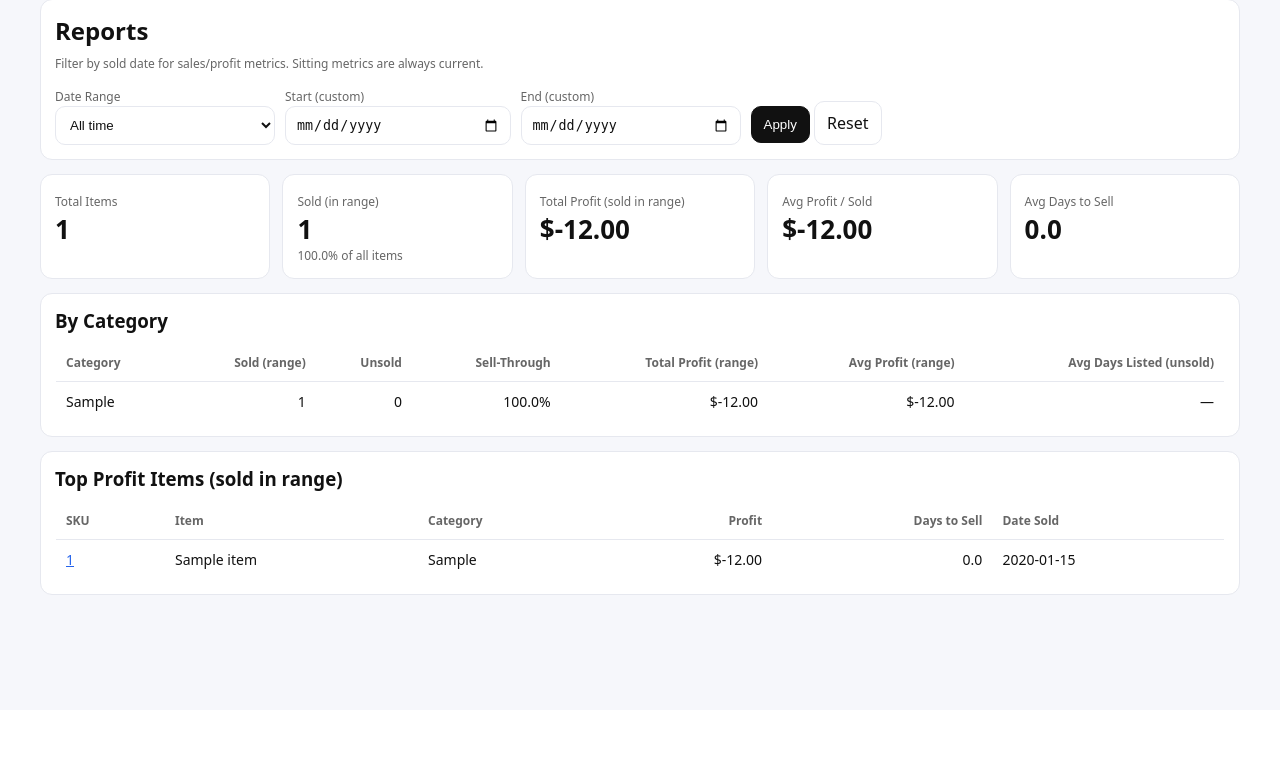
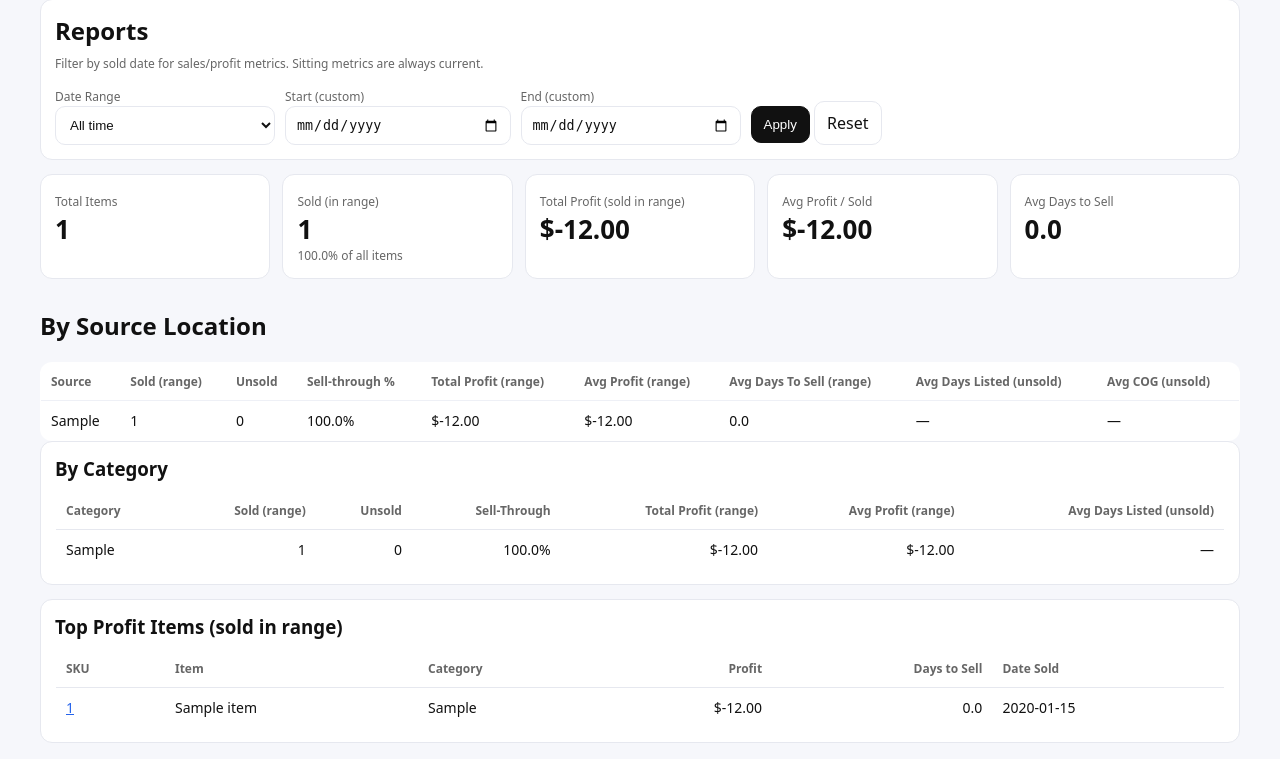
Before and after one commit to xyciasav/ebay-tracker, a Flask app: page /reports in a window 1280 px wide. Shown: the part 90-849 px from the top of the page. Before the commit the page ends 685 px from the top, so only its background shows below. Run offline with Flask 3, Linux system fonts and the light colour scheme; tables that the repository leaves empty hold one stand-in row (values such as "Sample post").

Commit message:
Added new report for source data

```diff
--- a/app.py
+++ b/app.py
@@ -55,7 +55,6 @@ def get_distinct_values(model, column):
             .all()
         )
     except Exception:
-        # Common case: sqlite schema not migrated yet (no such column)
         return []
 
     values = []
@@ -76,16 +75,12 @@ def process_image(path: str, max_size: int = 1600):
     try:
         img = Image.open(path)
         img = ImageOps.exif_transpose(img)  # auto-rotate correctly
+        img.thumbnail((max_size, max_size))  # longest side <= max_size
 
-        # Resize (keeps aspect ratio). Longest side becomes <= max_size.
-        img.thumbnail((max_size, max_size))
-
-        # Convert to a safe mode for saving
         if img.mode not in ("RGB", "L"):
             img = img.convert("RGB")
 
         img.save(path, optimize=True, quality=85)
-
     except Exception as e:
         print(f"Image processing failed for {path}: {e}")
 
@@ -100,12 +95,11 @@ def ensure_sqlite_column(table_name: str, column_name: str, column_type_sql: str
         if db.engine.dialect.name != "sqlite":
             return
 
-        # Does the table exist?
         table_info = db.session.execute(text(f"PRAGMA table_info({table_name})")).fetchall()
         if not table_info:
             return
 
-        existing_cols = {row[1] for row in table_info}  # row[1] is column name
+        existing_cols = {row[1] for row in table_info}
         if column_name in existing_cols:
             return
 
@@ -113,7 +107,6 @@ def ensure_sqlite_column(table_name: str, column_name: str, column_type_sql: str
         db.session.commit()
         print(f"[migrate] Added column {table_name}.{column_name} ({column_type_sql})")
     except Exception as e:
-        # Don't kill the app if migration fails; log it so you can see it in docker logs
         print(f"[migrate] Failed to ensure column {table_name}.{column_name}: {e}")
 
 
@@ -121,28 +114,21 @@ def create_app():
     app = Flask(__name__)
     app.secret_key = os.environ.get("FLASK_SECRET_KEY", "dev-secret-change-me")
 
-    # DB URI can be overridden in Docker
     app.config["SQLALCHEMY_DATABASE_URI"] = os.environ.get(
         "SQLALCHEMY_DATABASE_URI",
         "sqlite:///ebay_tracker.db",
     )
     app.config["SQLALCHEMY_TRACK_MODIFICATIONS"] = False
 
-    # Upload folder can be overridden in Docker
     default_uploads_dir = Path(app.root_path) / "uploads" / "items"
     upload_folder = os.environ.get("UPLOAD_FOLDER", str(default_uploads_dir))
     app.config["UPLOAD_FOLDER"] = upload_folder
-
-    # Ensure upload folder exists
     Path(app.config["UPLOAD_FOLDER"]).mkdir(parents=True, exist_ok=True)
 
     db.init_app(app)
 
     with app.app_context():
         db.create_all()
-
-        # ✅ Ensure the new column exists in SQLite without nuking your DB.
-        # (This prevents: sqlite3.OperationalError: no such column: items.source_location)
         ensure_sqlite_column("items", "source_location", "TEXT")
 
     @app.route("/uploads/items/<path:filename>")
@@ -203,7 +189,6 @@ def create_app():
 
         today = datetime.utcnow().date()
 
-        # Resolve range -> start/end dates (inclusive)
         start_date = None
         end_date = None
 
@@ -235,7 +220,7 @@ def create_app():
         else:
             range_key = "all"
 
-        # Build sold-date filters (used for sold/profit metrics)
+        # Sold-date filters (inclusive)
         sold_date_filters = []
         if start_date:
             sold_date_filters.append(Item.date_sold.isnot(None))
@@ -244,7 +229,6 @@ def create_app():
             sold_date_filters.append(Item.date_sold.isnot(None))
             sold_date_filters.append(Item.date_sold <= end_date)
 
-        # Helpers
         def nz(col):
             return func.coalesce(col, 0.0)
 
@@ -262,6 +246,7 @@ def create_app():
         )
 
         category_col = func.coalesce(Item.category, "Uncategorized")
+        source_col = func.coalesce(Item.source_location, "Unknown")
 
         # -----------------------------
         # KPIs
@@ -281,8 +266,8 @@ def create_app():
         )
         if sold_date_filters:
             total_profit_q = total_profit_q.filter(*sold_date_filters)
+        total_profit = float(total_profit_q.scalar() or 0.0)
 
-        total_profit = float(total_profit_q.scalar() or 0.0)
         avg_profit_per_sold = (total_profit / sold_items) if sold_items else 0.0
 
         avg_days_to_sell_q = (
@@ -296,7 +281,7 @@ def create_app():
         avg_days_to_sell = float(avg_days_to_sell) if avg_days_to_sell is not None else 0.0
 
         # -----------------------------
-        # Category counts (all items, current inventory)
+        # By Category (existing)
         # -----------------------------
         sold_count_all = func.sum(case((Item.sold.is_(True), 1), else_=0))
         unsold_count = func.sum(case((Item.sold.is_(False), 1), else_=0))
@@ -333,9 +318,6 @@ def create_app():
                 "avg_days_listed_unsold": float(r.avg_days_listed_unsold) if r.avg_days_listed_unsold is not None else None,
             }
 
-        # -----------------------------
-        # Sold metrics by category (sold in range)
-        # -----------------------------
         sold_metrics_q = (
             db.session.query(
                 category_col.label("category"),
@@ -358,7 +340,6 @@ def create_app():
                 "avg_profit": float(r.avg_profit) if r.avg_profit is not None else 0.0,
             }
 
-        # Merge
         by_category = []
         all_cats = sorted(set(list(counts_map.keys()) + list(sold_map.keys())))
         for cat in all_cats:
@@ -381,8 +362,100 @@ def create_app():
                     "avg_days_listed_unsold": c.get("avg_days_listed_unsold"),
                 }
             )
+        by_category.sort(key=lambda x: (x["sold_count"], x["total_profit"]), reverse=True)
 
-        by_category.sort(key=lambda x: (x["sold_count"], x["total_profit"]), reverse=True)
+        # -----------------------------
+        # ✅ NEW: By Source Location
+        # -----------------------------
+        # Inventory / sitting stats by source (all items)
+        rows_source_counts = (
+            db.session.query(
+                source_col.label("source"),
+                func.sum(case((Item.sold.is_(True), 1), else_=0)).label("sold_count_all"),
+                func.sum(case((Item.sold.is_(False), 1), else_=0)).label("unsold_count"),
+                func.count(Item.sku).label("total_count"),
+                func.avg(
+                    case(
+                        (
+                            (Item.sold.is_(False)) & (Item.date_listed.isnot(None)),
+                            func.julianday(func.current_date()) - func.julianday(Item.date_listed),
+                        ),
+                        else_=None,
+                    )
+                ).label("avg_days_listed_unsold"),
+                func.avg(
+                    case(
+                        ((Item.sold.is_(False)) & (Item.cog.isnot(None)), Item.cog),
+                        else_=None,
+                    )
+                ).label("avg_cog_unsold"),
+            )
+            .group_by(source_col)
+            .all()
+        )
+
+        source_counts_map = {}
+        for r in rows_source_counts:
+            source_counts_map[r.source] = {
+                "source": r.source,
+                "unsold_count": int(r.unsold_count or 0),
+                "total_count": int(r.total_count or 0),
+                "avg_days_listed_unsold": float(r.avg_days_listed_unsold) if r.avg_days_listed_unsold is not None else None,
+                "avg_cog_unsold": float(r.avg_cog_unsold) if r.avg_cog_unsold is not None else None,
+            }
+
+        # Sold/profit stats by source (sold in range)
+        sold_source_q = (
+            db.session.query(
+                source_col.label("source"),
+                func.count(Item.sku).label("sold_count"),
+                func.coalesce(func.sum(profit_expr), 0.0).label("total_profit"),
+                func.avg(profit_expr).label("avg_profit"),
+                func.avg(days_to_sell_expr).label("avg_days_to_sell"),
+            )
+            .filter(Item.sold.is_(True))
+        )
+        if sold_date_filters:
+            sold_source_q = sold_source_q.filter(*sold_date_filters)
+
+        sold_source_rows = sold_source_q.group_by(source_col).all()
+
+        sold_source_map = {}
+        for r in sold_source_rows:
+            sold_source_map[r.source] = {
+                "sold_count": int(r.sold_count or 0),
+                "total_profit": float(r.total_profit or 0.0),
+                "avg_profit": float(r.avg_profit) if r.avg_profit is not None else 0.0,
+                "avg_days_to_sell": float(r.avg_days_to_sell) if r.avg_days_to_sell is not None else None,
+            }
+
+        # Merge into by_source list
+        by_source = []
+        all_sources = sorted(set(list(source_counts_map.keys()) + list(sold_source_map.keys())))
+        for src in all_sources:
+            c = source_counts_map.get(src, {"unsold_count": 0, "total_count": 0, "avg_days_listed_unsold": None, "avg_cog_unsold": None})
+            s = sold_source_map.get(src, {"sold_count": 0, "total_profit": 0.0, "avg_profit": 0.0, "avg_days_to_sell": None})
+
+            total_count_val = int(c.get("total_count") or 0)
+            sold_count_val = int(s.get("sold_count") or 0)
+            sold_rate_pct_src = (sold_count_val * 100.0 / total_count_val) if total_count_val else 0.0
+
+            by_source.append(
+                {
+                    "source": src,
+                    "sold_count": sold_count_val,
+                    "unsold_count": int(c.get("unsold_count") or 0),
+                    "sold_rate_pct": float(sold_rate_pct_src),
+                    "total_profit": float(s.get("total_profit") or 0.0),
+                    "avg_profit": float(s.get("avg_profit") or 0.0),
+                    "avg_days_to_sell": s.get("avg_days_to_sell"),
+                    "avg_days_listed_unsold": c.get("avg_days_listed_unsold"),
+                    "avg_cog_unsold": c.get("avg_cog_unsold"),
+                }
+            )
+
+        # Order: best profit sources first (then sold count)
+        by_source.sort(key=lambda x: (x["total_profit"], x["sold_count"]), reverse=True)
 
         # -----------------------------
         # Top profit items (sold in range)
@@ -392,6 +465,7 @@ def create_app():
                 Item.sku,
                 Item.item_name,
                 category_col.label("category"),
+                source_col.label("source"),
                 profit_expr.label("profit"),
                 days_to_sell_expr.label("days_to_sell"),
                 Item.date_sold.label("date_sold"),
@@ -410,6 +484,7 @@ def create_app():
                     "sku": r.sku,
                     "item_name": r.item_name,
                     "category": r.category,
+                    "source": r.source,
                     "profit": float(r.profit or 0.0),
                     "days_to_sell": float(r.days_to_sell) if r.days_to_sell is not None else None,
                     "date_sold": r.date_sold.isoformat() if r.date_sold else None,
@@ -429,6 +504,7 @@ def create_app():
             "reports.html",
             kpis=kpis,
             by_category=by_category,
+            by_source=by_source,          # ✅ NEW
             top_profit=top_profit,
             range_key=range_key,
             start=start_date.isoformat() if start_date else "",
@@ -462,7 +538,6 @@ def create_app():
                 sub_categories = get_distinct_values(Item, Item.sub_category)
                 platforms = get_distinct_values(Item, Item.platform)
                 source_locations = get_distinct_values(Item, Item.source_location)
-
                 return render_template(
                     "item_new.html",
                     categories=categories,
@@ -472,9 +547,8 @@ def create_app():
                 )
 
             db.session.add(item)
-            db.session.commit()  # assigns SKU
+            db.session.commit()
 
-            # Handle uploads
             files = request.files.getlist("photos")
             for f in files:
                 if not f or f.filename == "":
@@ -490,14 +564,11 @@ def create_app():
 
                 save_path = os.path.join(app.config["UPLOAD_FOLDER"], stored_name)
                 f.save(save_path)
-
-                # ✅ shrink + rotate
                 process_image(save_path)
 
                 db.session.add(ItemImage(item_sku=item.sku, filename=stored_name))
 
             db.session.commit()
-
             flash(f"Created item SKU #{item.sku}.", "success")
             return redirect(url_for("item_detail", sku=item.sku))
 
@@ -511,7 +582,7 @@ def create_app():
             categories=categories,
             sub_categories=sub_categories,
             platforms=platforms,
-            source_locations=source_locations,  # ✅ IMPORTANT (fills datalist)
+            source_locations=source_locations,
         )
 
     @app.route("/item/<int:sku>")
@@ -548,7 +619,6 @@ def create_app():
                 sub_categories = get_distinct_values(Item, Item.sub_category)
                 platforms = get_distinct_values(Item, Item.platform)
                 source_locations = get_distinct_values(Item, Item.source_location)
-
                 return render_template(
                     "item_edit.html",
                     item=item,
@@ -558,7 +628,6 @@ def create_app():
                     source_locations=source_locations,
                 )
 
-            # Add new photos if uploaded
             files = request.files.getlist("photos")
             for f in files:
                 if not f or f.filename == "":
@@ -574,8 +643,6 @@ def create_app():
 
                 save_path = os.path.join(app.config["UPLOAD_FOLDER"], stored_name)
                 f.save(save_path)
-
-                # ✅ shrink + rotate
                 process_image(save_path)
 
                 db.session.add(ItemImage(item_sku=item.sku, filename=stored_name))
@@ -595,7 +662,7 @@ def create_app():
             categories=categories,
             sub_categories=sub_categories,
             platforms=platforms,
-            source_locations=source_locations,  # ✅ IMPORTANT (fills datalist)
+            source_locations=source_locations,
         )
 
     @app.route("/image/<int:image_id>/delete", methods=["POST"])
--- a/templates/reports.html
+++ b/templates/reports.html
@@ -65,6 +65,58 @@
     <div style="font-size:26px; font-weight:700;">{{ "%.1f"|format(kpis.avg_days_to_sell) }}</div>
   </div>
 </div>
+
+    <h2 style="margin-top: 30px;">By Source Location</h2>
+
+    <table class="table">
+      <thead>
+        <tr>
+          <th>Source</th>
+          <th>Sold (range)</th>
+          <th>Unsold</th>
+          <th>Sell-through %</th>
+          <th>Total Profit (range)</th>
+          <th>Avg Profit (range)</th>
+          <th>Avg Days To Sell (range)</th>
+          <th>Avg Days Listed (unsold)</th>
+          <th>Avg COG (unsold)</th>
+        </tr>
+      </thead>
+      <tbody>
+        {% for r in by_source %}
+        <tr>
+          <td>{{ r.source }}</td>
+          <td>{{ r.sold_count }}</td>
+          <td>{{ r.unsold_count }}</td>
+          <td>{{ "%.1f"|format(r.sold_rate_pct) }}%</td>
+          <td>${{ "%.2f"|format(r.total_profit) }}</td>
+          <td>${{ "%.2f"|format(r.avg_profit) }}</td>
+          <td>
+            {% if r.avg_days_to_sell is not none %}
+              {{ "%.1f"|format(r.avg_days_to_sell) }}
+            {% else %}
+              —
+            {% endif %}
+          </td>
+          <td>
+            {% if r.avg_days_listed_unsold is not none %}
+              {{ "%.1f"|format(r.avg_days_listed_unsold) }}
+            {% else %}
+              —
+            {% endif %}
+          </td>
+          <td>
+            {% if r.avg_cog_unsold is not none %}
+              ${{ "%.2f"|format(r.avg_cog_unsold) }}
+            {% else %}
+              —
+            {% endif %}
+          </td>
+        </tr>
+        {% endfor %}
+      </tbody>
+    </table>
+
 
 <div class="card" style="margin-bottom:14px;">
   <h3 style="margin:0 0 10px 0;">By Category</h3>
```
